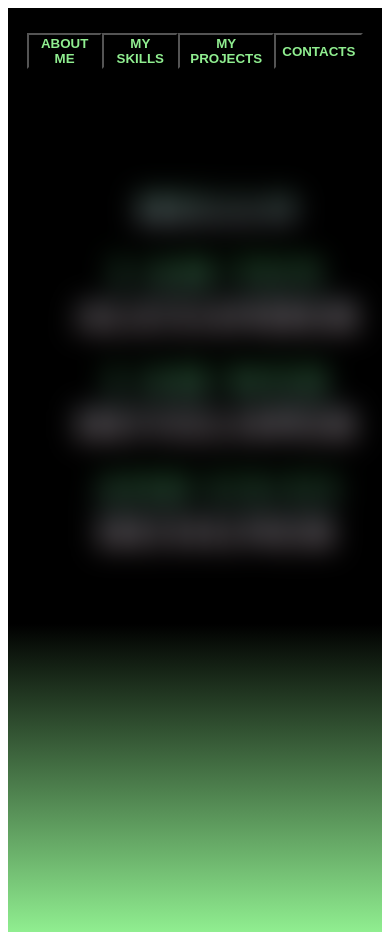
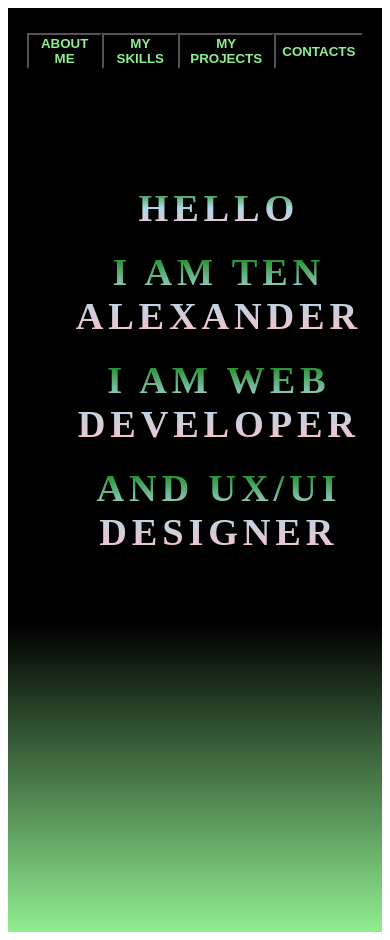
Before and after one commit to sashaTen/Portfolio, a React (Create React App) app: page / in a window 390 px wide. Built offline with nearby package versions, Linux system fonts and the light colour scheme; a web font is replaced by a local one.

Commit message:
made  blur    effect  after  click

```diff
--- a/src/App.js
+++ b/src/App.js
@@ -16,6 +16,7 @@ import { useState } from "react";
 */
 
 function App() {
+  const [blur, setBlur] = useState({});
   const [skills, setSkills] = useState(false);
   const [contacts, SetContacts] = useState(false);
 
@@ -30,6 +31,10 @@ function App() {
     SetExpirience
   ];
 
+  const blurred = {
+    // filter:  "blur(15px)"
+  };
+
   function closeAllComponents() {
     for (let i = 0; i < listOfDisplayedComponenst.length; i++) {
       listOfDisplayedComponenst[i](false);
@@ -42,6 +47,7 @@ function App() {
           onClick={() => {
             closeAllComponents();
             SetEducation(true);
+            setBlur({ filter: "blur(15px)" });
           }}
           className="menuBtn"
         >
@@ -51,6 +57,7 @@ function App() {
           onClick={() => {
             closeAllComponents();
             setSkills(true);
+            setBlur({ filter: "blur(15px)" });
           }}
           className="menuBtn"
         >
@@ -61,6 +68,7 @@ function App() {
           onClick={() => {
             closeAllComponents();
             SetExpirience(true);
+            setBlur({ filter: "blur(15px)" });
           }}
           className="menuBtn"
         >
@@ -71,6 +79,7 @@ function App() {
           onClick={() => {
             closeAllComponents();
             SetContacts(true);
+            setBlur({ filter: "blur(15px)" });
           }}
           className="menuBtn"
         >
@@ -79,7 +88,7 @@ function App() {
         </button>
       </div>
 
-      <JobTitles />
+      <JobTitles blurState={blur} />
       {contacts && <Contacts />}
       {skills && <MySkills />}
       {expirience && <Projects />}
--- a/src/components/jobTitles.js
+++ b/src/components/jobTitles.js
@@ -1,8 +1,11 @@
-const JobTitles = () => {
+const JobTitles = (props) => {
+  const blurred = props.blurState;
+
+  //    filter: blur(15px);
   return (
     <div className="mainContainer">
-      <div className="jobTitleContainer">
-        <h1>hello</h1>
+      <div className="jobTitleContainer" style={blurred}>
+        <h1>hello </h1>
         <h1>i am ten alexander</h1>
         <h1>i am web developer</h1>
         <h1>and ux/ui designer</h1>
--- a/src/index.css
+++ b/src/index.css
@@ -213,7 +213,7 @@
   }
   .jobTitleContainer {
     margin-top: -10%;
-    filter: blur(15px);
+
     left: 4%;
   }
   .jobTitleContainer > h1 {
```
